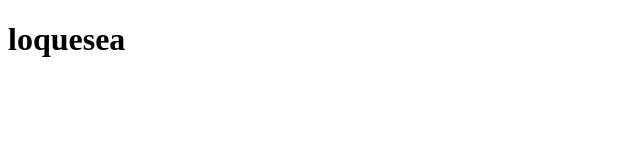
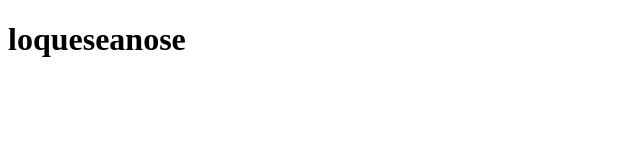
Before and after one commit to marianomorel/pruebaaborrar, a plain HTML site: page index.html in a window 1280 px wide. Shown: the whole page, without its empty margins (0-640 px from the left). Drawn offline with Linux system fonts and the light colour scheme.

Commit message:
eyputonada

```diff
--- a/index.html
+++ b/index.html
@@ -6,6 +6,6 @@
     <title>loquesea</title>
 </head>
 <body>
-    <h1>loquesea</h1>
+    <h1>loqueseanose</h1>
 </body>
 </html>
```
